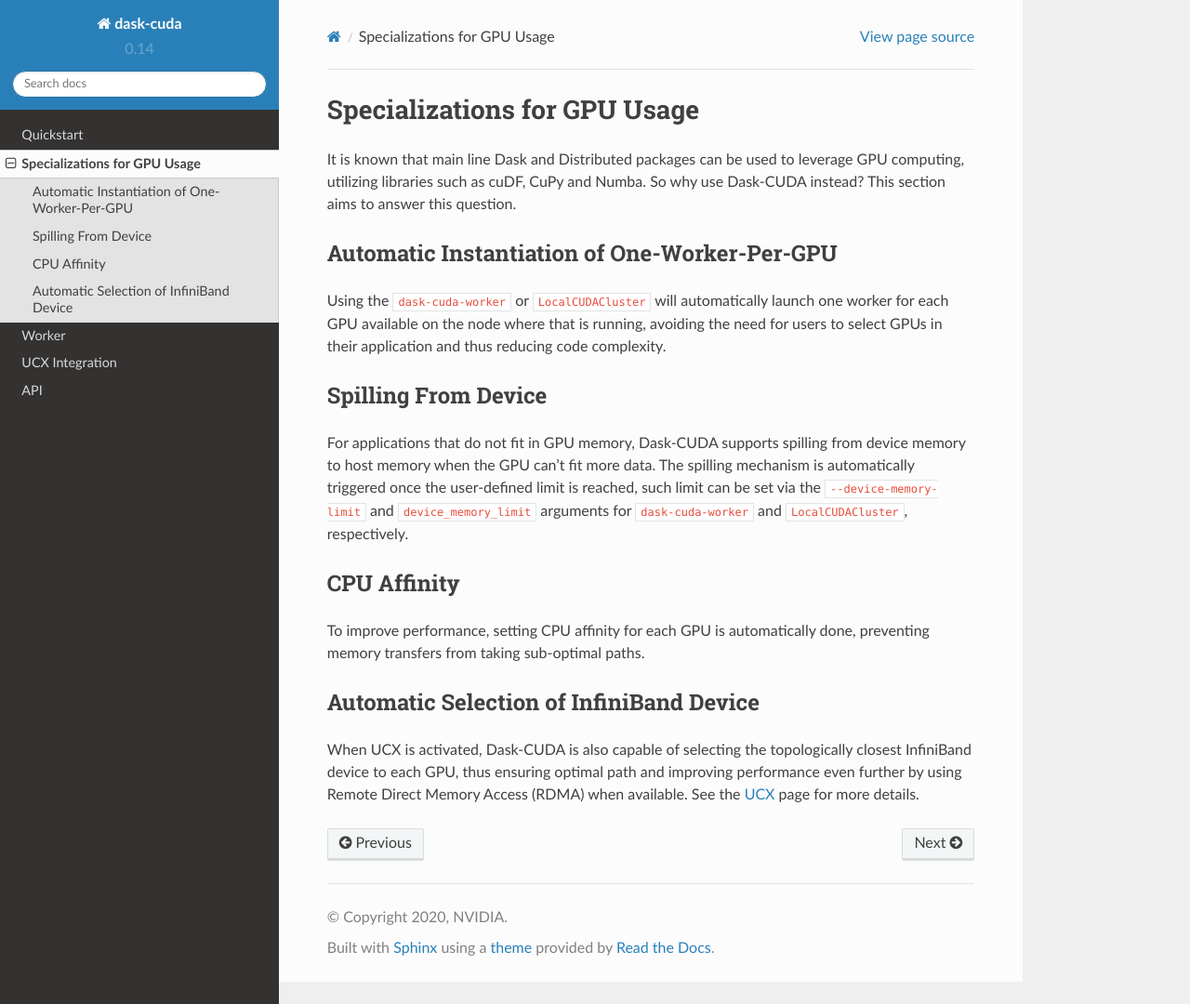
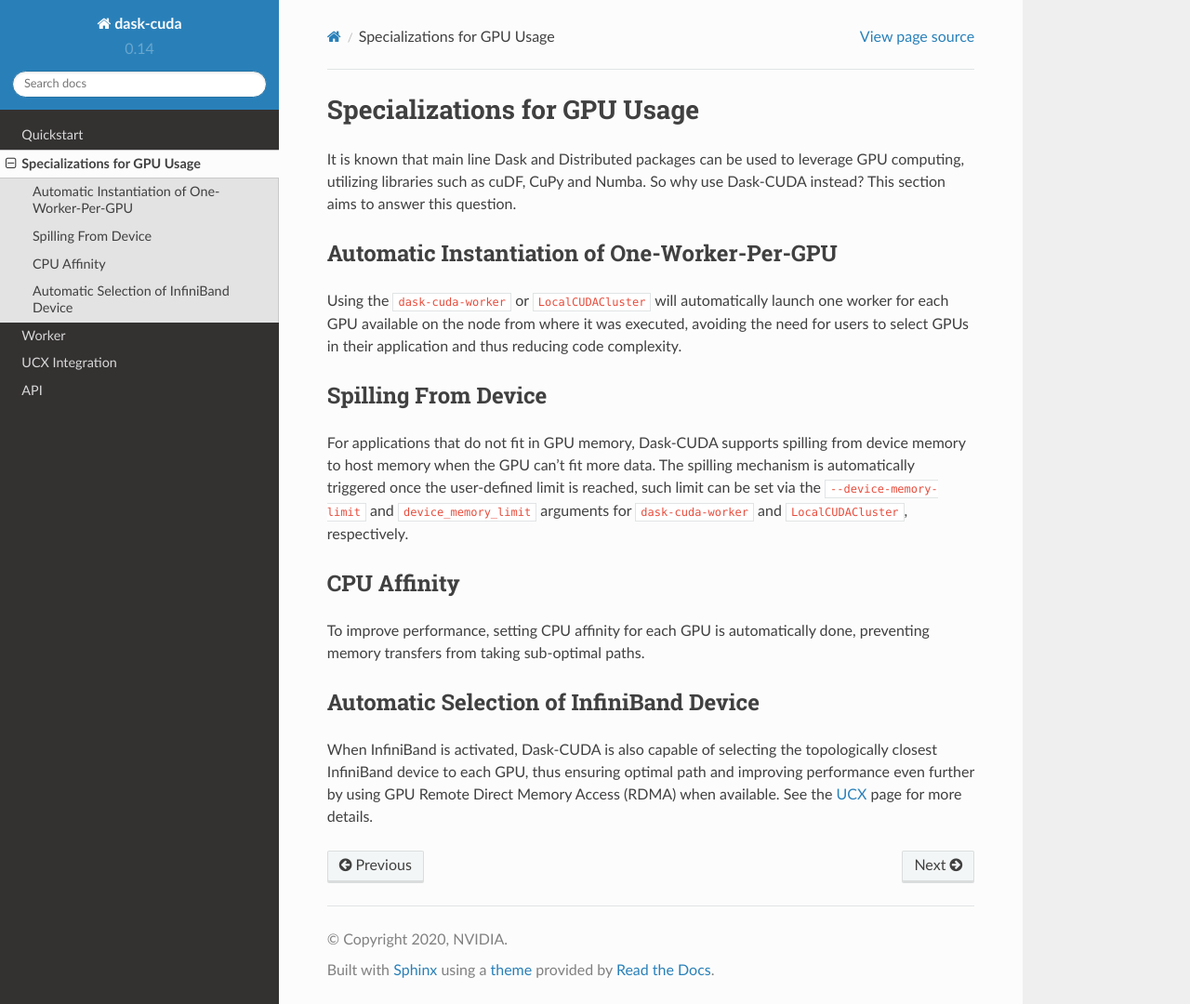
Before and after one commit to rapidsai/dask-cuda, a Sphinx documentation site: the page built from docs/source/specializations.rst, in a window 1280 px wide and 1080 px high. Shown: the whole window at 93% size. Built offline with Sphinx 7.4.7 and the Read the Docs theme 2.0.0, drawn with Linux system fonts in a browser that asks for light colours.

Commit message:
Improve specialization docs page text

```diff
--- a/docs/source/specializations.rst
+++ b/docs/source/specializations.rst
@@ -6,7 +6,7 @@
 Automatic Instantiation of One-Worker-Per-GPU
 ---------------------------------------------
 
-Using the ``dask-cuda-worker`` or ``LocalCUDACluster`` will automatically launch one worker for each GPU available on the node where that is running, avoiding the need for users to select GPUs in their application and thus reducing code complexity.
+Using the ``dask-cuda-worker`` or ``LocalCUDACluster`` will automatically launch one worker for each GPU available on the node from where it was executed, avoiding the need for users to select GPUs in their application and thus reducing code complexity.
 
 Spilling From Device
 --------------------
@@ -21,4 +21,4 @@
 Automatic Selection of InfiniBand Device
 ----------------------------------------
 
-When UCX is activated, Dask-CUDA is also capable of selecting the topologically closest InfiniBand device to each GPU, thus ensuring optimal path and improving performance even further by using Remote Direct Memory Access (RDMA) when available. See the :doc:`UCX <ucx>` page for more details.
+When InfiniBand is activated, Dask-CUDA is also capable of selecting the topologically closest InfiniBand device to each GPU, thus ensuring optimal path and improving performance even further by using GPU Remote Direct Memory Access (RDMA) when available. See the :doc:`UCX <ucx>` page for more details.
```
